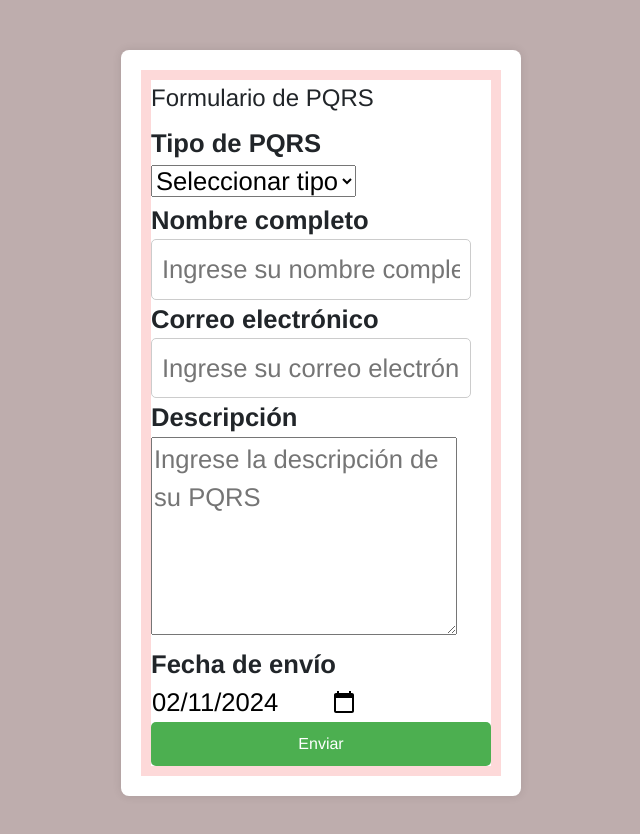
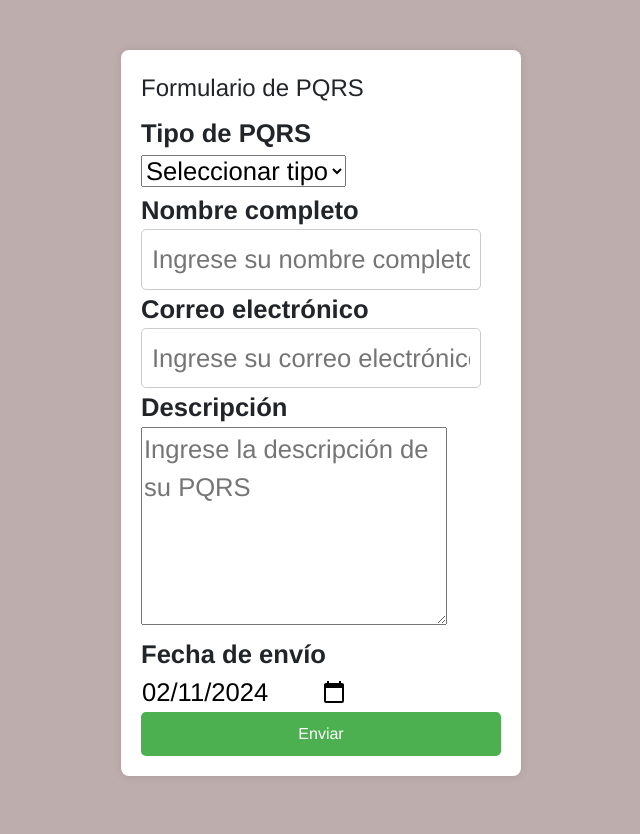
Before and after one commit to NINI-MAKE-UP-2558164/frontend, a React (Create React App) app: page /Pqrs in a window 1280 px wide. Shown: the top 834 px of the page, without its empty margins (319-959 px from the left). Built offline with nearby package versions, Linux system fonts and the light colour scheme.

Commit message:
hice algun cambio

```diff
--- a/src/componentes/card.css
+++ b/src/componentes/card.css
@@ -3,6 +3,7 @@
   display: flex;
   flex-wrap: wrap;
   justify-content: center;
+  background-color: #fff;
 }
 
 .card {
@@ -13,6 +14,7 @@
   box-shadow: 0 4px 8px rgba(0, 0, 0, 0.1); /* Añadida sombra */
   transition: transform 0.3s ease;
   background-color: #ffffffec; /* Fondo rosado */
+  box-shadow: 10px 5px 5px 5px #bdbdbd;
 }
 
 .card:hover {
--- a/src/pages/Admn/Admin.css
+++ b/src/pages/Admn/Admin.css
@@ -2,8 +2,8 @@ form{
     justify-content: center;
     align-content: center;
     width: auto;
-    border: solid 10px;
-    border-color: #fdd9d9;
+    border-radius: 20px;
+
     font-size: 1.6rem;
     font-family: Helvetica,Arial,  sans-serif;
 }
@@ -14,6 +14,8 @@ form{
     padding: 2px,3px;
 
 
+}.content-princ{
+    background-color: white;
 }
 
 
@@ -48,3 +50,7 @@ tbody,thead {
     width: 300px;
 
 }
+.img-top{
+    height: 150px;
+    width: 150px;
+}
--- a/src/pages/Admn/Admn.jsx
+++ b/src/pages/Admn/Admn.jsx
@@ -68,7 +68,7 @@ const Admn = () => {
 
   return (
     <div className='cont-princ'>
-      <div>
+      <div className='cont2'>
         <h1>Productos</h1>
 
         <div className='content-form'>
@@ -121,14 +121,20 @@ const Admn = () => {
                   <td>{producto.nombre}</td>
                   <td>{producto.cantidad}</td>
                   <td>{producto.precio}</td>
-                  <td><img src={`http://127.0.0.1:8000/${producto.imagen}`} alt={producto.nombre} /></td>
+                  <td><img src={producto.imagen} className="img-top" alt={producto.nombre} /></td>
                 </tr>
               ))}
             </tbody>
           </table>
         </div>
       </div>
+      x
     </div>
+
+
+
+
+
   );
 };
 
--- a/src/pages/home/home.css
+++ b/src/pages/home/home.css
@@ -13,7 +13,7 @@ header {
 }
 
 body {
-  background-color: #eaeaea;
+  background-color: #ffffff;
 }
 
 /* Estilos para el logo */
@@ -66,7 +66,7 @@ nav {
   border: none;
   padding: 5px;
   margin-right: 5px;
-  width: 100%;
+  width: 400px;
 }
 
 .search-box button {
@@ -76,6 +76,8 @@ nav {
   height: 50px;
   color: #fff;
   cursor: pointer;
+  width: 100px;
+
 }
 
 /* Estilos para los enlaces de navegación */
--- a/src/pages/register/register.css
+++ b/src/pages/register/register.css
@@ -1,14 +1,14 @@
 Estilos generales
 body {
   font-family: Arial, sans-serif;
-  background-color: #f0f0f0;
+  background-color: #ffffff;
 }
 
 .container {
   max-width: 400px;
   margin: 50px auto;
   padding: 20px;
-  background-color: #fff;
+  background-color: #ffffff;
   border-radius: 8px;
   box-shadow: 0 0 10px rgba(0, 0, 0, 0.1);
 }
```
